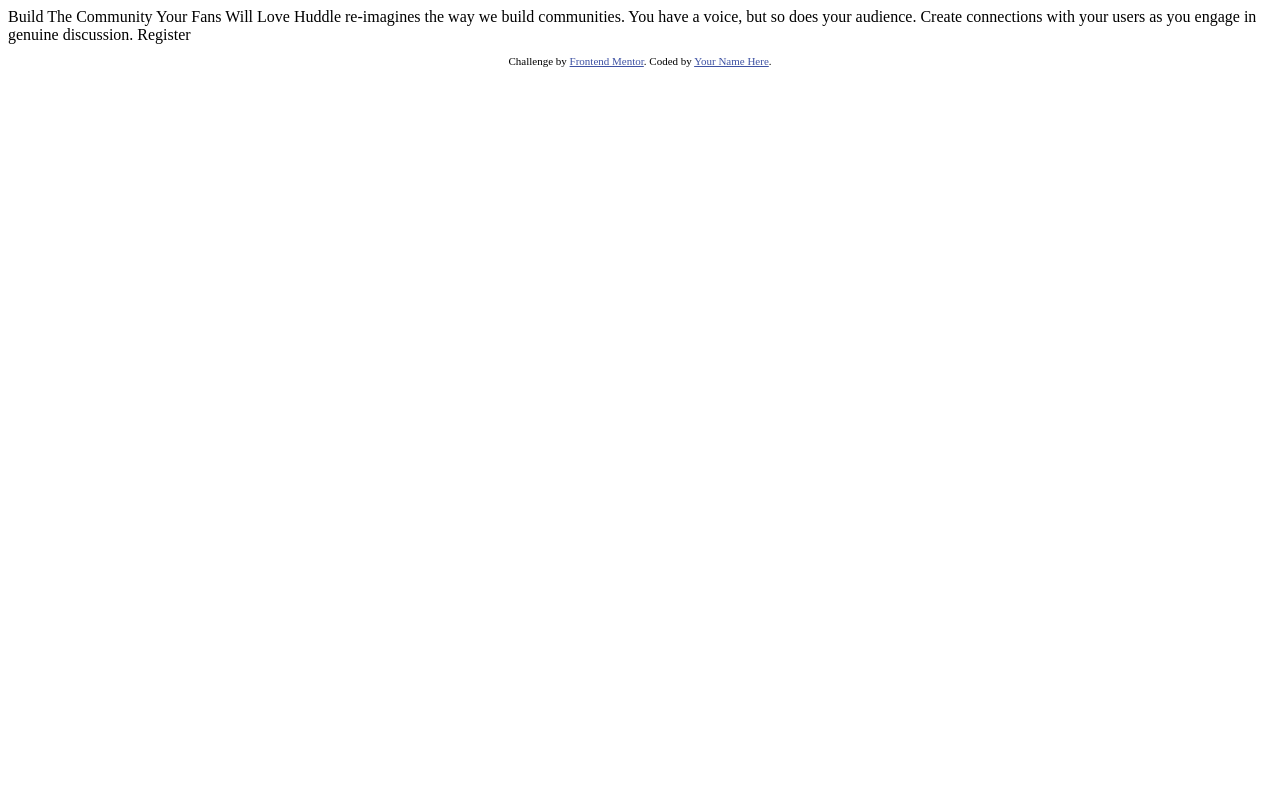
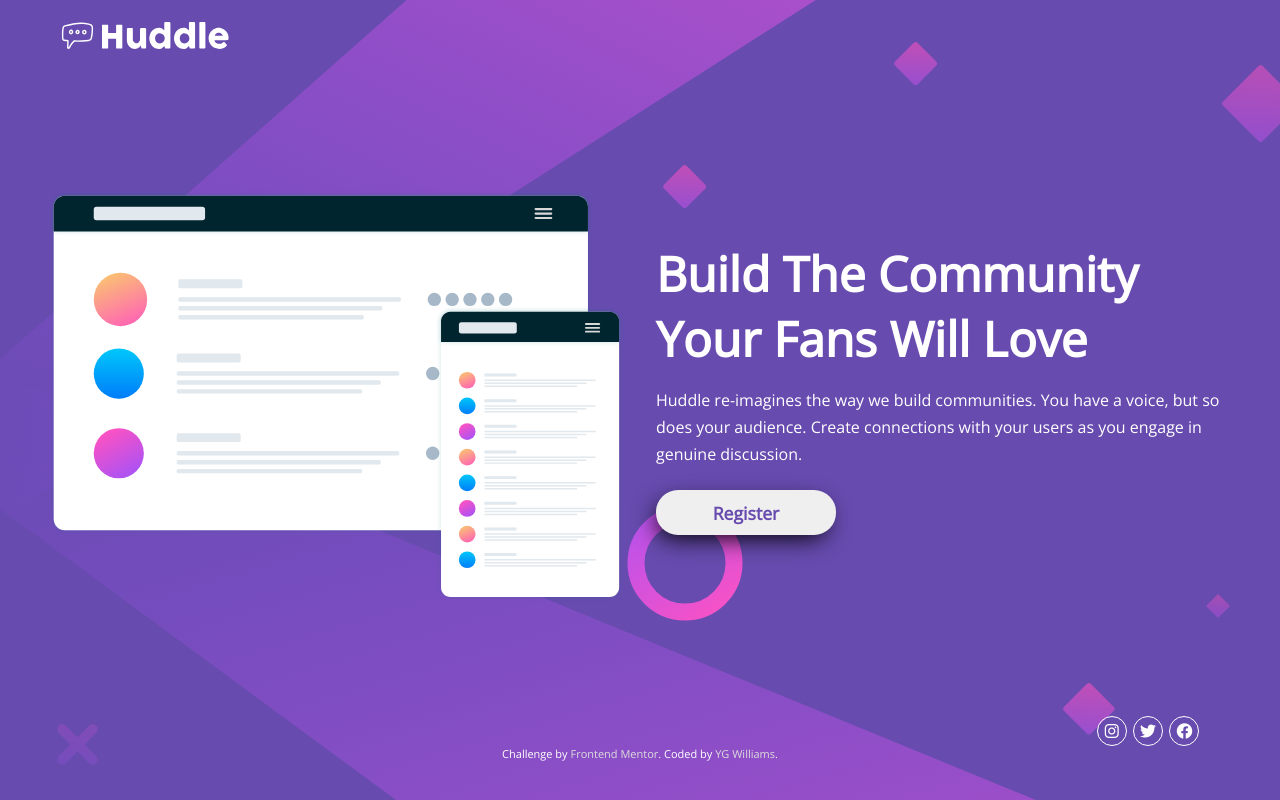
Before and after one commit to ygwilliams4/Huddle-Landing-Page, a plain HTML site: page index.html in a window 1280 px wide. Drawn offline with nearby package versions, Linux system fonts and the light colour scheme.

Commit message:
modified index.html and added a stylesheet

```diff
--- a/index.html
+++ b/index.html
@@ -1,33 +1,71 @@
 <!DOCTYPE html>
 <html lang="en">
   <head>
-  <meta charset="UTF-8">
-  <meta name="viewport" content="width=device-width, initial-scale=1.0"> <!-- displays site properly based on user's device -->
+    <meta charset="UTF-8" />
+    <meta name="viewport" content="width=device-width, initial-scale=1.0" />
 
-  <link rel="icon" type="image/png" sizes="32x32" href="./images/favicon-32x32.png">
+    <link
+      rel="icon"
+      type="image/png"
+      sizes="32x32"
+      href="./images/favicon-32x32.png"
+    />
 
-  <title>Frontend Mentor | Huddle landing page with single introductory section</title>
+    <link rel="stylesheet" href="styles.css" />
 
-  <!-- Feel free to remove these styles or customise in your own stylesheet 👍 -->
-  <style>
-    .attribution { font-size: 11px; text-align: center; }
-    .attribution a { color: hsl(228, 45%, 44%); }
-  </style>
+    <link
+      rel="stylesheet"
+      href="https://cdnjs.cloudflare.com/ajax/libs/font-awesome/6.4.0/css/all.min.css"
+      integrity="sha512-iecdLmaskl7CVkqkXNQ/ZH/XLlvWZOJyj7Yy7tcenmpD1ypASozpmT/E0iPtmFIB46ZmdtAc9eNBvH0H/ZpiBw=="
+      crossorigin="anonymous"
+      referrerpolicy="no-referrer"
+    />
+
+    <title>
+      Frontend Mentor | Huddle landing page with single introductory section
+    </title>
   </head>
   <body>
+    <main>
+      <header>
+        <div class="logo">
+          <img src="images/logo.svg" alt="" />
+        </div>
+      </header>
 
-  Build The Community Your Fans Will Love
+      <section>
+        <div class="grid-container">
+          <div class="col hero-image">
+            <img src="images/illustration-mockups.svg" alt="" />
+          </div>
+          <div class="col banner-text">
+            <h1>Build The Community Your Fans Will Love</h1>
+            <p>
+              Huddle re-imagines the way we build communities. You have a voice,
+              but so does your audience. Create connections with your users as
+              you engage in genuine discussion.
+            </p>
 
-  Huddle re-imagines the way we build communities. You have a voice, but so does your audience.
-  Create connections with your users as you engage in genuine discussion.
-
-  Register
+            <button class="btn">Register</button>
+          </div>
+        </div>
+      </section>
 
       <footer>
         <p class="attribution">
-      Challenge by <a href="https://www.frontendmentor.io?ref=challenge" target="_blank">Frontend Mentor</a>.
-      Coded by <a href="#">Your Name Here</a>.
+          Challenge by
+          <a href="https://www.frontendmentor.io?ref=challenge" target="_blank"
+            >Frontend Mentor</a
+          >. Coded by <a href="#">YG Williams</a>.
         </p>
+        <div class="social-icons">
+          <ul>
+            <li><i class="fab fa-instagram"></i></li>
+            <li><i class="fab fa-twitter"></i></li>
+            <li><i class="fab fa-facebook"></i></li>
+          </ul>
+        </div>
       </footer>
+    </main>
   </body>
 </html>
--- /dev/null
+++ b/styles.css
@@ -0,0 +1,183 @@
+/* - Violet: hsl(257, 40%, 49%)
+- Soft Magenta: hsl(300, 69%, 71%) */
+
+@import url("https://fonts.googleapis.com/css2?family=Open+Sans&family=Poppins:wght@400;500&display=swap");
+
+* {
+  margin: 0;
+  padding: 0;
+  box-sizing: border-box;
+  font-family: "Open sans", sans-serif;
+}
+img {
+  width: 100%;
+}
+a {
+  text-decoration: none;
+}
+ul {
+  list-style: none;
+}
+
+main {
+  width: 100%;
+  min-height: 100vh;
+  background-color: hsl(257, 40%, 49%);
+  background-image: url("images/bg-desktop.svg");
+  background-size: cover;
+  background-position: center;
+  color: #fff;
+  padding: 0 2rem;
+}
+header {
+  width: 100%;
+  height: 76px;
+  display: flex;
+  justify-content: flex-start;
+  align-items: center;
+}
+.logo {
+  width: 180px;
+  margin-left: 1.3rem;
+}
+section {
+  width: 100%;
+  min-height: 80vh;
+}
+.grid-container {
+  width: 100%;
+  display: grid;
+  grid-template-columns: 1fr 1fr;
+  grid-template-rows: 80vh;
+}
+.hero-image {
+  display: flex;
+  justify-content: center;
+  align-items: center;
+}
+.banner-text {
+  display: flex;
+  flex-direction: column;
+  justify-content: center;
+  align-items: flex-start;
+}
+.banner-text h1 {
+  font-weight: 900;
+  font-size: 3rem;
+}
+.banner-text p {
+  line-height: 1.7;
+  margin: 1rem 0 0.4rem;
+}
+.btn {
+  width: 180px;
+  height: 45px;
+  border: none;
+  border-radius: 22px;
+  font-weight: 700;
+  font-size: 1.1rem;
+  margin: 1rem 0;
+  color: hsl(257, 40%, 49%);
+  box-shadow: -4px 8px 25px -5px #000;
+  transition: all 0.5s ease;
+}
+.btn:hover {
+  cursor: pointer;
+  background-color: hsl(300, 69%, 71%);
+  color: #fff;
+}
+.col {
+  height: 100%;
+  padding: 1rem;
+}
+footer {
+  position: relative;
+  width: 100%;
+  height: 55px;
+}
+.attribution {
+  position: absolute;
+  bottom: 10px;
+  left: 50%;
+  transform: translate(-50%);
+  font-size: 11px;
+  text-align: center;
+}
+.attribution a {
+  color: #dddddd;
+}
+.social-icons {
+  display: flex;
+  justify-content: center;
+  width: 200px;
+  height: 55px;
+  position: absolute;
+  right: 0;
+}
+.social-icons ul {
+  display: flex;
+}
+.social-icons ul li {
+  width: 30px;
+  height: 30px;
+  border: 1px solid #fff;
+  border-radius: 50%;
+  display: flex;
+  justify-content: center;
+  align-items: center;
+  margin: 0 0.2rem;
+  transition: all 0.4s ease;
+}
+.social-icons ul li:hover {
+  cursor: pointer;
+  color: hsl(300, 69%, 71%);
+}
+@media (max-width: 1024px) {
+  .logo {
+    width: 170px;
+    margin: 1rem;
+  }
+  main {
+    padding: 0 4rem;
+  }
+  .grid-container {
+    grid-template-columns: 1fr;
+    grid-template-rows: 650px 380px;
+  }
+}
+@media (max-width: 768px) {
+  .grid-container {
+    grid-template-columns: 1fr;
+    grid-template-rows: 470px 380px;
+  }
+}
+
+@media (max-width: 425px) {
+  main {
+    padding: 0;
+  }
+  .logo {
+    width: 130px;
+    margin: 1rem;
+  }
+  .grid-container {
+    grid-template-columns: 1fr;
+    grid-template-rows: 300px 370px;
+  }
+  .banner-text {
+    align-items: center;
+    text-align: center;
+    padding: 0 2rem;
+  }
+  .banner-text h1 {
+    font-size: 1.4rem;
+  }
+  .social-icons {
+    left: 50%;
+    top: 10px;
+    transform: translate(-50%);
+  }
+  footer {
+    height: 100px;
+  }
+}
```
Also changed, not shown: 2 other files. Lines whose indentation alone changed are shown as unchanged.
